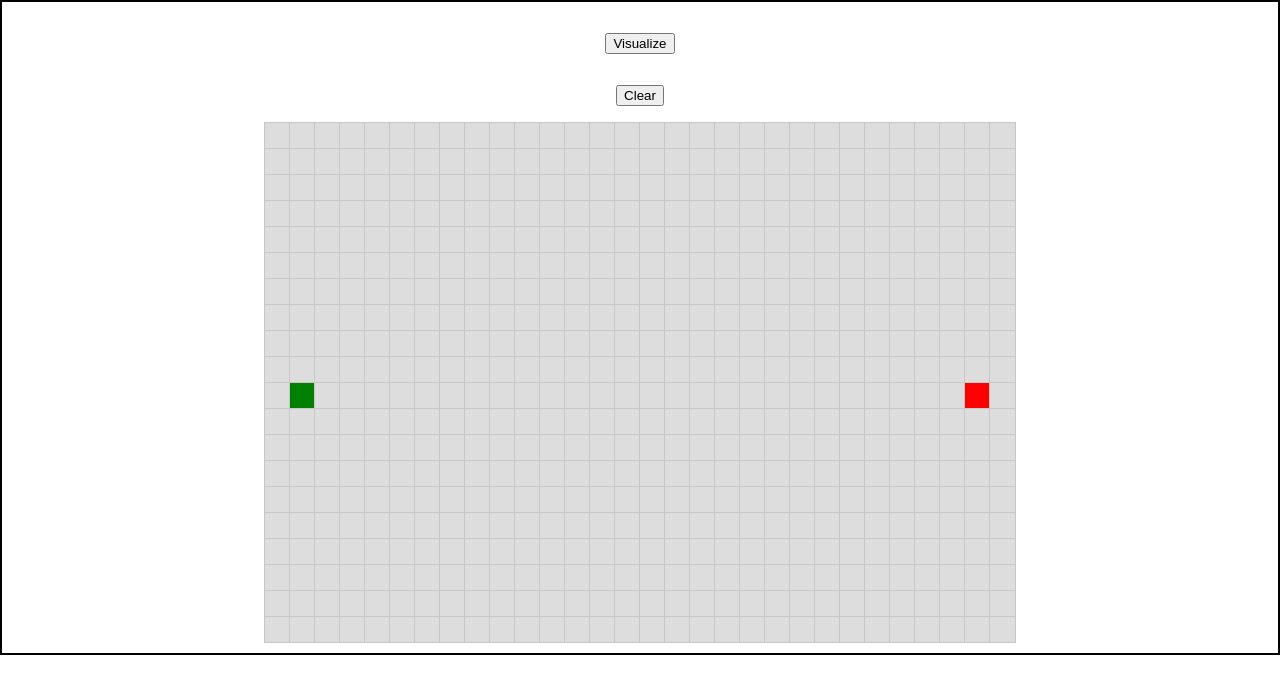
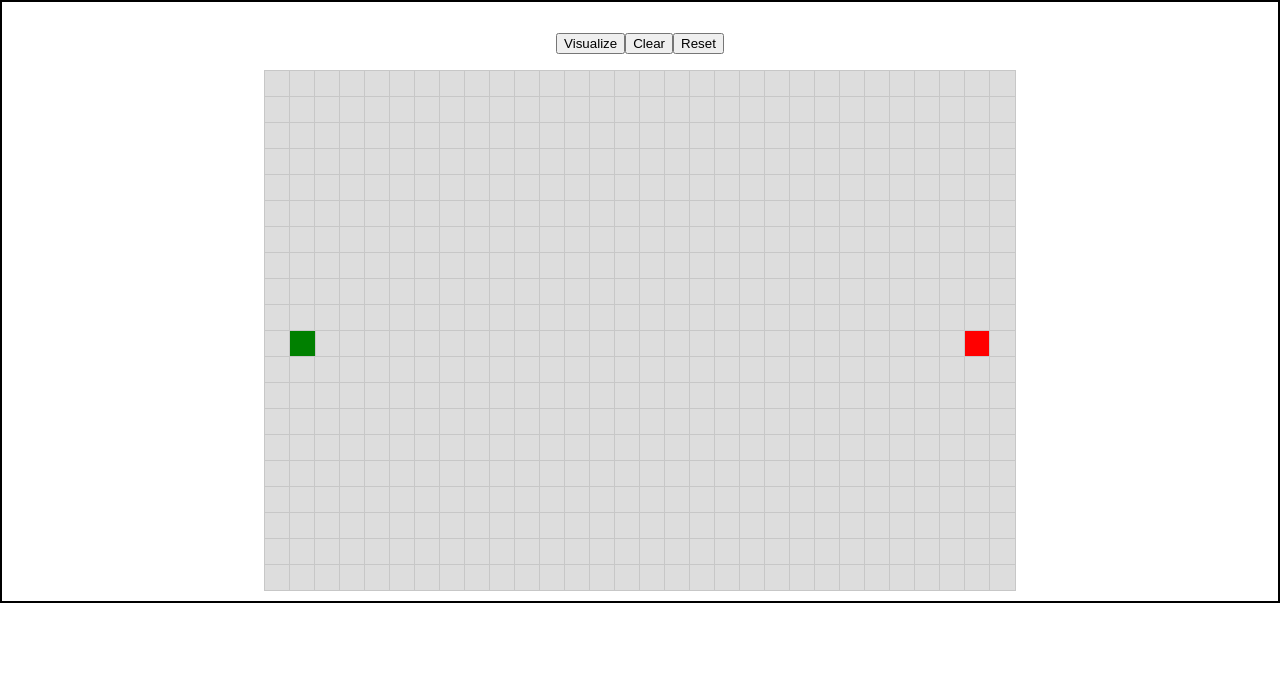
Before and after one commit to MoNouri97/a-star, a React (Create React App) app: page / in a window 1280 px wide. Shown: the top 694 px of the page. Built offline with nearby package versions, Linux system fonts and the light colour scheme.

Commit message:
started on move start

```diff
--- a/src/App.tsx
+++ b/src/App.tsx
@@ -1,5 +1,5 @@
 import React from 'react';
-import logo from './logo.svg';
+// import logo from './logo.svg';
 import './App.css';
 import { Grid } from './components/grid/Grid';
 
--- a/src/components/Algorithm/A*.tsx
+++ b/src/components/Algorithm/A*.tsx
@@ -3,16 +3,7 @@ import { INode } from '../grid/node/NodeInterface';
 const COST = 10;
 const DIAG_COST = 14;
 
-const delay = 100;
-export const aStar = (
-	grid: INode[][],
-	start: INode,
-	end: INode,
-	setGrid: {
-		(value: import('react').SetStateAction<INode[][]>): void;
-		(arg0: INode[][]): void;
-	},
-) => {
+export const aStar = (grid: INode[][], start: INode, end: INode) => {
 	const height = grid.length;
 	const width = grid[0].length;
 
@@ -30,18 +21,22 @@ export const aStar = (
 		let lowestFCost = open.pop();
 		if (lowestFCost === undefined) return;
 		current = lowestFCost;
-		current.type = 'closed';
-		grid[current.row][current.col].type = 'closed';
+		if (current.type !== 'start' && current.type !== 'end') {
+			current.type = 'closed';
+			grid[current.row][current.col].type = 'closed';
+		}
 
 		closed = [...closed, current];
 		//track open and close
 		path = [...path, current];
 		if (current.col === end.col && current.row === end.row) {
+			console.log('path found');
+
 			return path;
 		}
 		let neighbors = getNeighbors(current.row, current.col, height, width);
 
-		neighbors.forEach((neighbor, idx) => {
+		neighbors.forEach((neighbor) => {
 			const neighborNode = grid[neighbor.row][neighbor.col];
 			if (neighborNode.type === 'wall' || neighborNode.type === 'closed')
 				return;
@@ -62,6 +57,7 @@ export const aStar = (
 			}
 		});
 	}
+	return path;
 };
 
 const sortByFCost = (open: INode[]) => {
--- a/src/components/grid/Grid.tsx
+++ b/src/components/grid/Grid.tsx
@@ -1,8 +1,8 @@
-import React, { useState } from 'react';
+import React, { useState, useRef } from 'react';
 
 import './Grid.css';
 import { Node } from './node/Node';
-import { INode } from './node/NodeInterface';
+import { INode, equalNodes } from './node/NodeInterface';
 import { aStar } from '../Algorithm/A*';
 
 // grid size
@@ -53,33 +53,113 @@ export const Grid = () => {
 			),
 		);
 	};
+	const placeStart = (row: number, col: number) => {
+		start.current = grid[row][col];
+		setGrid(
+			grid.map((gRow) =>
+				gRow.map((gNode) => {
+					if (
+						(gNode.col !== col || gNode.row !== row) &&
+						gNode.type === 'start'
+					) {
+						gNode.type = '';
+						return gNode;
+					}
+					if (gNode.col !== col || gNode.row !== row) return gNode;
 
-	// state
-	const [grid, setGrid] = useState(getInitialGrid());
-	const [start, setStart] = useState(grid[H / 2][1]);
-	const [end, setEnd] = useState(grid[H / 2][W - 2]);
-	const [mouseIsPressed, setMouseIsPressed] = useState(false);
+					gNode.type = 'start';
+					start.current = gNode;
+					return gNode;
+				}),
+			),
+		);
+	};
+	/**
+	 * used to copy data from the result of the algorithm to the grid
+	 */
+	const inPath = (node: INode, path: INode[]) => {
+		for (let i = 0; i < path.length; i++) {
+			const n = path[i];
+			if (n.col === node.col && n.row === node.row)
+				return { previous: n.previous, type: n.type, delay: i * 50 };
+		}
+		return null;
+	};
+	const constructPath = (node: INode) => {
+		let path = [node];
+		let current = path[0];
+		while (current !== start.current) {
+			const parent = current.previous;
+			if (parent === null) {
+				return path;
+			}
+			current = grid[parent.row][parent.col];
+			path = [current, ...path];
+		}
+		return path;
+	};
+
+	const clearGridKeepWalls = () => {
+		const cleanGrid = getInitialGrid();
+		setGrid(
+			grid.map((row, i) =>
+				row.map((node, j) => {
+					if (
+						['wall', 'start', 'end'].indexOf(node.type) === -1 &&
+						['start', 'end'].indexOf(cleanGrid[i][j].type) === -1
+					) {
+						console.log(node.type);
+
+						node = cleanGrid[i][j];
+					}
+					if (equalNodes(node, start.current)) node.type = 'start';
+					if (equalNodes(node, end.current)) node.type = 'end';
+
+					return node;
+				}),
+			),
+		);
+	};
 
 	// events
 	const handleMouseDown = (row: number, col: number) => {
 		setMouseIsPressed(true);
-		toggleWall(row, col);
+
+		if (grid[row][col].type === 'start') {
+			setCursor('start');
+			return;
+		}
+
+		if (cursor === 'wall') {
+			toggleWall(row, col);
+			return;
+		}
 	};
 	const handleMouseUpOrLeave = () => {
 		setMouseIsPressed(false);
 	};
+	const handleMouseUp = (row: number, col: number) => {
+		if (cursor === 'start') {
+			placeStart(row, col);
+			setCursor('wall');
+		}
+		setMouseIsPressed(false);
+	};
+
 	const handleMouseEnter = (row: number, col: number) => {
 		if (!mouseIsPressed) return;
-
-		toggleWall(row, col);
+		if (cursor === 'wall') {
+			toggleWall(row, col);
+		}
+		if (cursor === 'start') placeStart(row, col);
 	};
 	const handleVisualize = () => {
-		const path = aStar([...grid], start, end, setGrid);
+		const cloneGrid = grid.map((row) => row.map((node) => node));
+		const path = aStar(cloneGrid, start.current, end.current);
 
 		if (path === undefined) {
 			return;
 		}
-		const shortestPath = constructPath(path[path.length - 1]);
 
 		let finalDelay = 0;
 		setGrid(
@@ -96,14 +176,21 @@ export const Grid = () => {
 				}),
 			),
 		);
+		if (!equalNodes(path[path.length - 1], end.current)) return;
+		console.log(end.current);
+
+		const shortestPath = constructPath(path[path.length - 2]);
+
 		setTimeout(() => {
 			setGrid(
 				grid.map((gRow) =>
 					gRow.map((gNode) => {
 						const i = shortestPath.indexOf(gNode);
 						if (i > -1) {
-							gNode.type = 'path';
-							gNode.delay = i * 100;
+							if (gNode.type !== 'start' && gNode.type !== 'end') {
+								gNode.type = 'path';
+								gNode.delay = i * 100;
+							}
 						}
 						return gNode;
 					}),
@@ -111,28 +198,13 @@ export const Grid = () => {
 			);
 		}, finalDelay + 500);
 	};
-	const inPath = (node: INode, path: INode[]) => {
-		for (let i = 0; i < path.length; i++) {
-			const n = path[i];
-			if (n.col === node.col && n.row === node.row)
-				return { previous: n.previous, type: n.type, delay: i * 50 };
-		}
-		return null;
-	};
-	const constructPath = (node: INode) => {
-		let path = [node];
-		let current = path[0];
-		while (current != start) {
-			const parent = current.previous;
-			if (parent === null) {
-				return path;
-			}
-			current = grid[parent.row][parent.col];
-			path = [current, ...path];
-			console.log(current.row, current.col);
-		}
-		return path;
-	};
+
+	// state
+	const [grid, setGrid] = useState(getInitialGrid());
+	const start = useRef(grid[H / 2][1]);
+	const end = useRef(grid[H / 2][W - 2]);
+	const [mouseIsPressed, setMouseIsPressed] = useState(false);
+	const [cursor, setCursor] = useState('wall');
 
 	return (
 		<div
@@ -142,8 +214,6 @@ export const Grid = () => {
 		>
 			<div className='btn-row'>
 				<button onClick={handleVisualize}>Visualize</button>
-			</div>
-			<div className='btn-row'>
 				<button
 					onClick={() => {
 						setGrid(getInitialGrid());
@@ -151,6 +221,7 @@ export const Grid = () => {
 				>
 					Clear
 				</button>
+				<button onClick={clearGridKeepWalls}>Reset</button>
 			</div>
 			{grid.map((row, i) => (
 				<div className='row' key={i}>
@@ -159,7 +230,7 @@ export const Grid = () => {
 							<Node
 								data={node}
 								mouseDown={handleMouseDown}
-								mouseUp={handleMouseUpOrLeave}
+								mouseUp={handleMouseUp}
 								mouseEnter={handleMouseEnter}
 								key={i + ',' + j}
 							></Node>
--- a/src/components/grid/node/Node.tsx
+++ b/src/components/grid/node/Node.tsx
@@ -6,7 +6,7 @@ import { INode } from './NodeInterface';
 interface Props {
 	data: INode;
 	mouseDown: (row: number, col: number) => void;
-	mouseUp: () => void;
+	mouseUp: (row: number, col: number) => void;
 	mouseEnter: (row: number, col: number) => void;
 }
 
@@ -21,7 +21,7 @@ export const Node: React.FC<Props> = ({
 			style={data.delay ? { animationDelay: data.delay + 'ms' } : {}}
 			className={`node ${data.type}`}
 			onMouseDown={() => mouseDown(data.row, data.col)}
-			onMouseUp={() => mouseUp()}
+			onMouseUp={() => mouseUp(data.row, data.col)}
 			onMouseEnter={() => mouseEnter(data.row, data.col)}
 		></div>
 	);
--- a/src/components/grid/node/NodeInterface.tsx
+++ b/src/components/grid/node/NodeInterface.tsx
@@ -8,3 +8,6 @@ export interface INode {
 	previous: { row: number; col: number } | null;
 	delay?: number | string;
 }
+export const equalNodes = (a: INode, b: INode) => {
+	return a.col === b.col && a.row === b.row;
+};
--- a/src/components/grid/node/node.css
+++ b/src/components/grid/node/node.css
@@ -15,6 +15,7 @@
 }
 .start {
 	background: green !important;
+	animation: yourAnimation 0.2s ease-out 0s 1 normal forwards;
 }
 
 .end {
```
